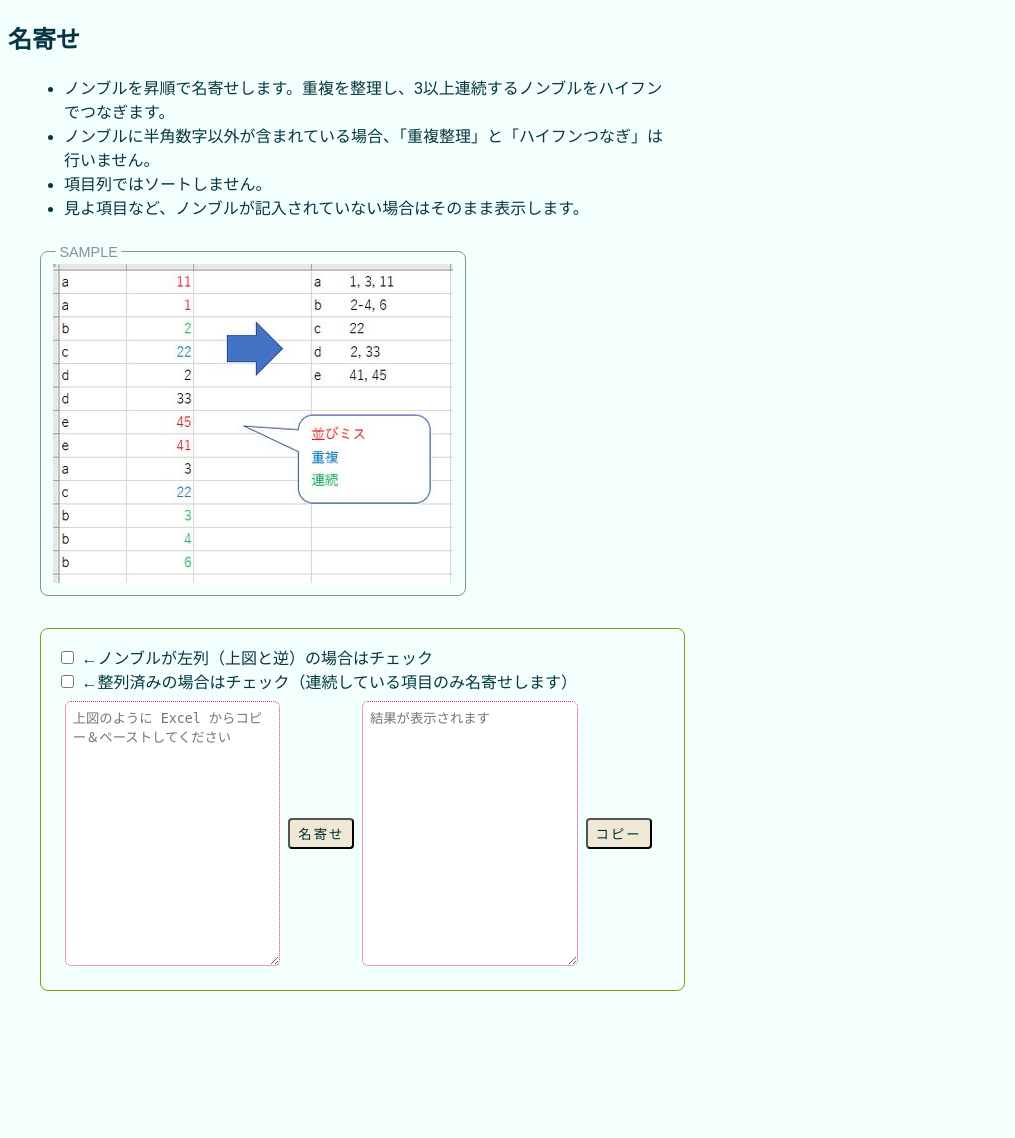
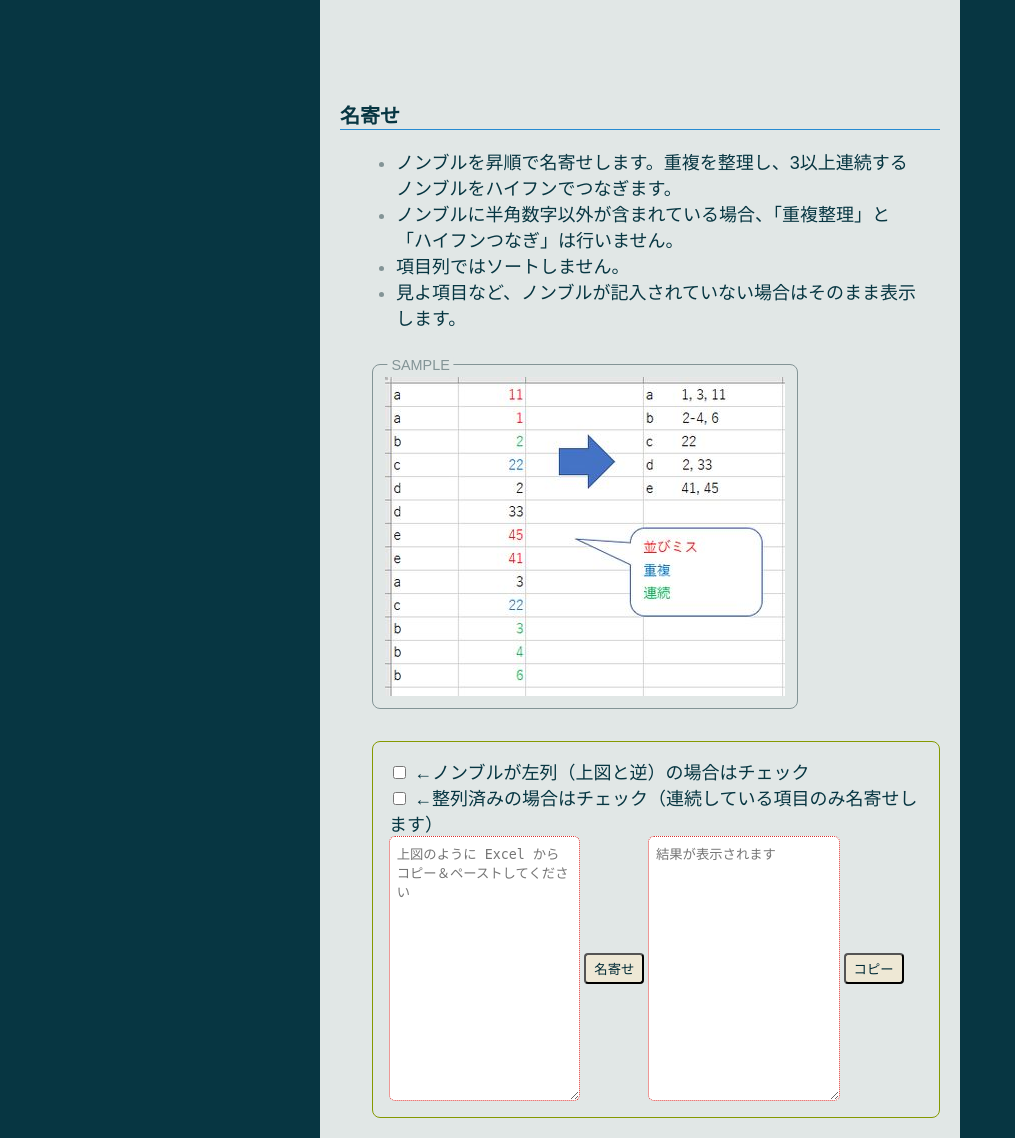
Before and after one commit to AWtnb/sakuin-tool, a PHP site: page /tools/Nayose/index.html in a window 1280 px wide. Shown: the whole page, without its empty margins (0-1015 px from the left). Before the commit the page ends 991 px from the top, so only its background shows below. Run offline with PHP 8.4, Linux system fonts and the light colour scheme; some libraries are stand-ins or nearby versions.

Commit message:
re-design css

```diff
--- a/style.css
+++ b/style.css
@@ -1,112 +1,71 @@
 @charset "UTF-8";
-:root {
-  background-color: #f2fffc;
+@font-face {
+  font-family: 'Dela Gothic One';
+  font-style: normal;
+  font-weight: 400;
+  font-display: swap;
+  src: url(https://fonts.gstatic.com/s/delagothicone/v4/hESp6XxvMDRA-2eD0lXpDa6QkBAGRQ.ttf) format('truetype');
+}
+body {
+  font-family: 'Hiragino Kaku Gothic Pro', 'ヒラギノ角ゴ Pro W3', 'メイリオ', Meiryo, 'ＭＳ Ｐゴシック', sans-serif;
+  font-size: 18px;
+  background-color: #073642;
   color: #073642;
-  font-family: 'Hiragino Kaku Gothic Pro', 'ヒラギノ角ゴ Pro W3', 'メイリオ', Meiryo, 'ＭＳ Ｐゴシック', sans-serif;
-  font-size: 12pt;
+  margin: 0;
 }
-:root a {
-  color: #2aa198;
-  text-decoration: none;
+.container {
+  background: #e1e7e6;
+  max-width: 600px;
+  margin: auto;
+  padding: 20px;
 }
-:root .blue {
-  color: #268bd2;
+.container h1 {
+  font-family: 'Dela Gothic One', cursive;
+  font-size: 60px;
+  color: #dc322f;
+  max-width: 100%;
+  text-align: center;
 }
-:root .red {
-  color: #dc322f;
-}
-:root ul {
-  width: 600px;
-}
-.main-container {
-  width: 80%;
-  margin: auto;
-}
-.main-container h1 {
-  font-size: 4rem;
-  color: #073642;
-}
-.main-container h2 {
+.container h2 {
   margin: 5rem 0 1rem 0;
   border-bottom: solid 1px #268bd2;
   font-size: 1.25rem;
 }
-.main-container h3 {
-  font-size: 1.1rem;
+.container h3 {
+  font-size: 20px;
   margin-top: 4rem;
 }
-.main-container h3::before {
+.container h3::before {
   content: "\25cf";
+  color: #dc322f;
+}
+.container a {
+  color: #268bd2;
+  text-decoration: none;
+}
+.container .blue {
   color: #268bd2;
 }
-.main-container .promotion p {
+.container .red {
+  color: #dc322f;
+}
+.container ul li::marker {
+  color: #839496;
+}
+.container .promotion {
+  margin-top: 50px;
+}
+.container .promotion p {
   text-align: center;
 }
-input[type="button"],
-.button {
-  font-size: 10pt;
-  padding: 0.25rem 0.5rem;
-  margin: 0.5rem;
-  background: #eee8d5;
-  color: #002b36;
-  letter-spacing: 2px;
-  border-radius: 4px;
+.container .outline {
+  max-width: 400px;
+  margin: 0 auto;
 }
-input[type="number"] {
-  margin-left: 4px;
-  margin-right: 30px;
-  width: 3em;
-  border: 1px solid #d33682;
-  border-radius: 2px;
-}
-.userinterface {
-  display: inline-block;
-  margin-left: 2rem;
-  padding: 1rem;
-  border: solid 1px #859900;
-  border-radius: 8px;
-}
-.userinterface .horizontal {
-  display: inline-flex;
-}
-.userinterface .horizontal form {
-  display: flex;
-  justify-content: center;
-  align-items: center;
-  margin: 0.5rem;
-}
-.userinterface textarea {
-  border: 1px dotted #d33682;
-  border-radius: 6px;
-  padding: 0.5em;
-  width: 200px;
-  height: 250px;
-}
-.userinterface textarea:focus {
-  border: 1px solid #d33682;
-  outline: none;
-  box-shadow: 0 0 5px 1px rgba(211, 54, 130, 0.6);
-}
-.userinterface table {
-  border-collapse: collapse;
-  border-spacing: 0;
-  margin: 0.5em;
-  font-size: 0.9rem;
-}
-.userinterface table td {
-  min-width: 150px;
-  padding: 2px;
-  border: 1px solid #586e75;
-}
-.userinterface table tbody {
-  display: block;
-  max-height: 400px;
-  overflow-y: scroll;
-}
-.caption {
+.container .caption {
   margin: 1rem;
 }
-.caption .imagebox {
+.container .caption .imagebox {
   display: inline-flex;
   position: relative;
   margin: 1rem;
@@ -114,13 +73,74 @@ input[type="number"] {
   border: 1px solid #839496;
   border-radius: 8px;
 }
-.caption .imagebox .boxtitle {
+.container .caption .imagebox .boxtitle {
   color: #839496;
   font-size: 0.9rem;
   position: absolute;
   top: 0;
   left: 0;
   padding: 0 4px;
-  background-color: #f2fffc;
+  background-color: #e1e7e6;
   transform: translateY(-50%) translateX(1em);
 }
+.container .userinterface {
+  margin-left: 2rem;
+  padding: 1rem;
+  border: solid 1px #859900;
+  border-radius: 8px;
+}
+.container .userinterface .horizontal {
+  display: inline-flex;
+  max-width: 100%;
+}
+.container .userinterface .horizontal > span,
+.container .userinterface .horizontal > div {
+  margin: 0 4px;
+}
+.container .userinterface .horizontal form {
+  display: flex;
+  justify-content: center;
+  align-items: center;
+}
+.container .userinterface textarea {
+  border: 1px dotted #dc322f;
+  border-radius: 6px;
+  padding: 0.5em;
+  height: 250px;
+}
+.container .userinterface textarea:focus {
+  border: 1px solid #dc322f;
+  outline: none;
+  box-shadow: 0 0 5px 1px rgba(220, 50, 47, 0.6);
+}
+.container .userinterface table {
+  border-collapse: collapse;
+  border-spacing: 0;
+  margin: 0.5em;
+  font-size: 0.9rem;
+  max-width: 100%;
+}
+.container .userinterface table td {
+  min-width: 80px;
+  padding: 2px;
+  border: 1px solid #586e75;
+}
+.container .userinterface table tbody {
+  display: block;
+  max-height: 400px;
+  overflow-y: scroll;
+}
+.container .userinterface input[type="button"],
+.container .userinterface .button {
+  padding: 0.25rem 0.5rem;
+  margin: 4px;
+  background: #eee8d5;
+  color: #002b36;
+  border-radius: 4px;
+}
+.container .userinterface input[type="number"] {
+  margin: 0 4px;
+  width: 3em;
+  border: 1px solid #d33682;
+  border-radius: 2px;
+}
--- a/style.less
+++ b/style.less
@@ -16,16 +16,48 @@
 @white: #fdf6e3;
 @yellow: #b58900;
 
-@mainBg: #f2fffc;
+@mainBg: #e1e7e6;
 @containerWidth: 600px;
 
-:root {
-    background-color: @mainBg;
+@import url('https://fonts.googleapis.com/css2?family=Dela+Gothic+One&display=swap');
+
+body {
+    font-family: 'Hiragino Kaku Gothic Pro','ヒラギノ角ゴ Pro W3','メイリオ',Meiryo,'ＭＳ Ｐゴシック',sans-serif;
+    font-size: 18px;
+    background-color: @black;
     color: @black;
-    font-family: 'Hiragino Kaku Gothic Pro','ヒラギノ角ゴ Pro W3','メイリオ',Meiryo,'ＭＳ Ｐゴシック',sans-serif;
-    font-size: 12pt;
+    margin: 0;
+}
+
+.container {
+    background:@mainBg;
+    max-width: 600px;
+    margin: auto;
+    padding: 20px;
+
+    h1 {
+        font-family: 'Dela Gothic One', cursive;
+        font-size: 60px;
+        color: @red;
+        max-width: 100%;
+        text-align: center;
+    }
+    h2 {
+        margin: 5rem 0 1rem 0;
+        border-bottom: solid 1px @blue;
+        font-size: 1.25rem;
+    }
+    h3 {
+        font-size: 20px;
+        margin-top: 4rem;
+        &::before {
+            content: "\25cf";
+            color: @red;
+        }
+    }
+
     a {
-        color: @cyan;
+        color: @blue;
         text-decoration: none;
     }
     .blue {
@@ -34,104 +66,23 @@
     .red {
         color: @red;
     }
-    ul {
-        width: 600px;
-    }
-}
 
-.main-container {
-
-    width: 80%;
-    margin: auto;
-
-    h1 {
-        font-size: 4rem;
-        color: @black;
-    }
-    h2 {
-        margin: 5rem 0 1rem 0;
-        border-bottom: solid 1px @blue;
-        font-size: 1.25rem;
-    }
-    h3 {
-        font-size: 1.1rem;
-        margin-top: 4rem;
-        &::before {
-            content: "\25cf";
-            color: @blue;
-        }
+    ul li::marker {
+        color: @brblue;
     }
 
     .promotion {
+        margin-top: 50px;
         p {
             text-align: center;
         }
     }
 
+    .outline {
+        max-width: 400px;
+        margin: 0 auto;
     }
 
-input[type="button"], .button {
-    font-size: 10pt;
-    padding: .25rem .5rem;
-    margin: .5rem;
-    background: @brwhite;
-    color: @brblack;
-    letter-spacing: 2px;
-    border-radius: 4px;
-}
-
-input[type="number"] {
-    margin-left: 4px;
-    margin-right: 30px;
-    width: 3em;
-    border: 1px solid @magenta;
-    border-radius: 2px;
-}
-
-.userinterface {
-    display: inline-block;
-    margin-left: 2rem;
-    padding: 1rem;
-    border: solid 1px @green;
-    border-radius: 8px;
-    .horizontal {
-        display: inline-flex;
-        form {
-            display: flex;
-            justify-content: center;
-            align-items: center;
-            margin: .5rem;
-        }
-    }
-    textarea {
-        border: 1px dotted @magenta;
-        border-radius: 6px;
-        padding: .5em;
-        width: 200px;
-        height: 250px;
-        &:focus {
-            border: 1px solid @magenta;
-            outline: none;
-            box-shadow: 0 0 5px 1px fadeout(@magenta, 40%);
-        }
-    }
-    table {
-        border-collapse: collapse;
-        border-spacing: 0;
-        margin: .5em;
-        font-size: .9rem;
-        td {
-            min-width: 150px;
-            padding: 2px;
-            border: 1px solid @gray;
-        }
-        tbody {
-            display: block;
-            max-height: 400px;
-            overflow-y: scroll;
-        }
-    }
-}
 
     .caption {
         margin: 1rem;
@@ -154,3 +105,66 @@ input[type="number"] {
         }
     }
 }
+
+    .userinterface {
+        // display: inline-block;
+        margin-left: 2rem;
+        padding: 1rem;
+        border: solid 1px @green;
+        border-radius: 8px;
+        .horizontal {
+            display: inline-flex;
+            max-width: 100%;
+            > span, > div {
+                margin: 0 4px;
+            }
+            form {
+                display: flex;
+                justify-content: center;
+                align-items: center;
+            }
+        }
+        textarea {
+            border: 1px dotted @red;
+            border-radius: 6px;
+            padding: .5em;
+            height: 250px;
+            &:focus {
+                border: 1px solid @red;
+                outline: none;
+                box-shadow: 0 0 5px 1px fadeout(@red, 40%);
+            }
+        }
+        table {
+            border-collapse: collapse;
+            border-spacing: 0;
+            margin: .5em;
+            font-size: .9rem;
+            max-width: 100%;
+            td {
+                min-width: 80px;
+                padding: 2px;
+                border: 1px solid @gray;
+            }
+            tbody {
+                display: block;
+                max-height: 400px;
+                overflow-y: scroll;
+            }
+        }
+        input[type="button"], .button {
+            padding: .25rem .5rem;
+            margin: 4px;
+            background: @brwhite;
+            color: @brblack;
+            border-radius: 4px;
+        }
+        input[type="number"] {
+            margin: 0 4px;
+            width: 3em;
+            border: 1px solid @magenta;
+            border-radius: 2px;
+        }
+    }
+
+}
--- a/tools/CheckChild/index.html
+++ b/tools/CheckChild/index.html
@@ -9,6 +9,8 @@
 </head>
 
 <body>
+<!-- ============================== -->
+<div class="container">
 
 <h2>子項目候補の確認</h2>
 <div class="caption">
@@ -35,6 +37,8 @@
     </div>
 </div>
 
+</div>
+<!-- ============================== -->
 <script type="text/javascript" src="../util.js" defer></script>
 <script src="https://cdn.jsdelivr.net/npm/ie-buster@1.1.0/dist/ie-buster.min.js"></script>
 <script>
--- a/tools/CheckMiyo/index.html
+++ b/tools/CheckMiyo/index.html
@@ -9,6 +9,8 @@
 </head>
 
 <body>
+<!-- ============================== -->
+<div class="container">
 
 
 <h2>見よ項目の確認</h2>
@@ -35,6 +37,8 @@
     </div>
 </div>
 
+</div>
+<!-- ============================== -->
 <script type="text/javascript" src="../util.js" defer></script>
 <script src="https://cdn.jsdelivr.net/npm/ie-buster@1.1.0/dist/ie-buster.min.js"></script>
 <script>
--- a/tools/CheckNombre/index.html
+++ b/tools/CheckNombre/index.html
@@ -9,6 +9,8 @@
 </head>
 
 <body>
+<!-- ============================== -->
+<div class="container">
 
 <h2>ノンブル並びの確認</h2>
 <div class="caption">
@@ -36,6 +38,8 @@
     </div>
 </div>
 
+</div>
+<!-- ============================== -->
 <script type="text/javascript" src="../util.js" defer></script>
 <script src="https://cdn.jsdelivr.net/npm/ie-buster@1.1.0/dist/ie-buster.min.js"></script>
 <script>
--- a/tools/CompleteChild/index.html
+++ b/tools/CompleteChild/index.html
@@ -9,6 +9,8 @@
 </head>
 
 <body>
+<!-- ============================== -->
+<div class="container">
 
 <h2>子項目の復元</h2>
 
@@ -40,6 +42,8 @@
     </div>
 </div>
 
+</div>
+<!-- ============================== -->
 <script type="text/javascript" src="../util.js" defer></script>
 <script src="https://cdn.jsdelivr.net/npm/ie-buster@1.1.0/dist/ie-buster.min.js"></script>
 <script>
--- a/tools/GetReading/index.html
+++ b/tools/GetReading/index.html
@@ -9,6 +9,8 @@
 </head>
 
 <body>
+<!-- ============================== -->
+<div class="container">
 <h2 >読みがなの取得</h2>
 
 <div class="caption">
@@ -35,7 +37,8 @@
     </div>
 </div>
 
-
+</div>
+<!-- ============================== -->
 <script type="text/javascript" src="../util.js" defer></script>
 <script src="./kuromoji.js"></script>
 <script src="https://cdn.jsdelivr.net/npm/ie-buster@1.1.0/dist/ie-buster.min.js"></script>
--- a/tools/Hairetsu/index.html
+++ b/tools/Hairetsu/index.html
@@ -9,6 +9,8 @@
 </head>
 
 <body>
+<!-- ============================== -->
+<div class="container">
 
 <h2>配列読みに変換</h2>
 
@@ -30,6 +32,8 @@
     </div>
 </div>
 
+</div>
+<!-- ============================== -->
 <script type="text/javascript" src="../util.js" defer></script>
 <script src="https://cdn.jsdelivr.net/npm/ie-buster@1.1.0/dist/ie-buster.min.js"></script>
 <script>
--- a/tools/Katahira/index.html
+++ b/tools/Katahira/index.html
@@ -9,6 +9,8 @@
 </head>
 
 <body>
+<!-- ============================== -->
+<div class="container">
 
 <h2>カタカナひらがな相互変換</h2>
 <div class="caption">
@@ -30,6 +32,8 @@
     </div>
 </div>
 
+</div>
+<!-- ============================== -->
 <script type="text/javascript" src="../util.js" defer></script>
 <script src="https://cdn.jsdelivr.net/npm/ie-buster@1.1.0/dist/ie-buster.min.js"></script>
 <script>
--- a/tools/Nayose/index.html
+++ b/tools/Nayose/index.html
@@ -9,6 +9,8 @@
 </head>
 
 <body>
+<!-- ============================== -->
+<div class="container">
 
 <h2>名寄せ</h2>
 <div class="caption">
@@ -41,6 +43,8 @@
     </div>
 </div>
 
+</div>
+<!-- ============================== -->
 <script type="text/javascript" src="../util.js" defer></script>
 <script src="https://cdn.jsdelivr.net/npm/ie-buster@1.1.0/dist/ie-buster.min.js"></script>
 <script>
--- a/tools/NewTemplate/index.html
+++ b/tools/NewTemplate/index.html
@@ -9,6 +9,8 @@
 </head>
 
 <body>
+<!-- ============================== -->
+<div class="container">
 
 <h2 >索引拾いのテンプレート生成</h2>
 
@@ -47,6 +49,8 @@
     </table>
 </div>
 
+</div>
+<!-- ============================== -->
 <script type="text/javascript" src="../util.js" defer></script>
 <script src="https://cdn.jsdelivr.net/npm/ie-buster@1.1.0/dist/ie-buster.min.js"></script>
 <script>
--- a/tools/ReleaseNayose/index.html
+++ b/tools/ReleaseNayose/index.html
@@ -9,6 +9,8 @@
 </head>
 
 <body>
+<!-- ============================== -->
+<div class="container">
 
 <h2>名開き</h2>
 
@@ -42,6 +44,8 @@
     </table>
 </div>
 
+</div>
+<!-- ============================== -->
 <script type="text/javascript" src="../util.js" defer></script>
 <script src="https://cdn.jsdelivr.net/npm/ie-buster@1.1.0/dist/ie-buster.min.js"></script>
 <script>
--- a/tools/Roman/index.html
+++ b/tools/Roman/index.html
@@ -9,6 +9,8 @@
 </head>
 
 <body>
+<!-- ============================== -->
+<div class="container">
 
 <h2>ローマ字に変換</h2>
 <div class="caption">
@@ -37,7 +39,8 @@
     </div>
 </div>
 
-
+</div>
+<!-- ============================== -->
 <script type="text/javascript" src="../util.js" defer></script>
 <script src="https://cdn.jsdelivr.net/npm/ie-buster@1.1.0/dist/ie-buster.min.js"></script>
 <script>
```
Also changed, not shown: index.html (+5 -5 lines), tools/AdjustNombre/index.html (+9 -3 lines). Lines whose indentation alone changed are shown as unchanged.
